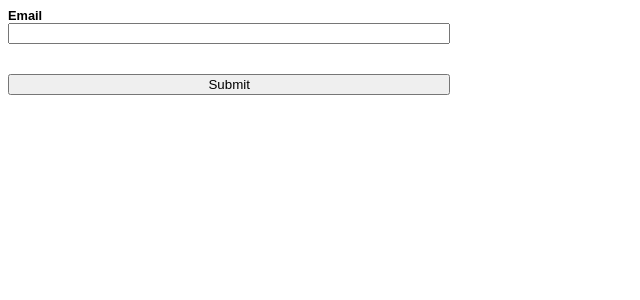
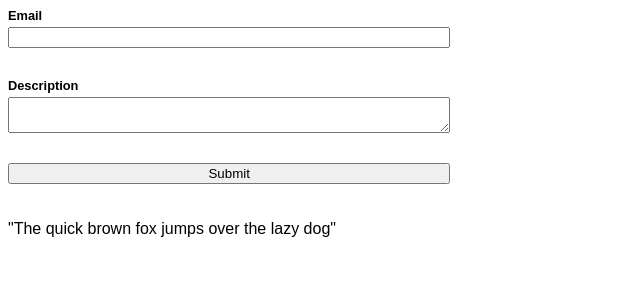
Before and after one commit to jeromeski/formik-reusable-components-demo, a React (Create React App) app: page / in a window 1280 px wide. Shown: the top 300 px of the page, without its empty margins (0-640 px from the left). Built offline with nearby package versions, Linux system fonts and the light colour scheme.

Commit message:
TextArea

```diff
--- a/src/components/FormikContainer.js
+++ b/src/components/FormikContainer.js
@@ -7,7 +7,11 @@
     email: ''
   };
   const validationSchema = Yup.object({
-    email: Yup.string().required('Required!')
+    email: Yup.string().required('Required!'),
+    description: Yup.string()
+      .required('Required')
+      .min(10, 'Must be at least 5 to 100 characters')
+      .max(50, 'Must be at least 5 to 100 characters')
   });
   const onSubmit = (values) => console.log('Form Data :', values);
   return (
@@ -23,7 +27,18 @@
             type="email"
             label="Email"
           />
+
+          <FormikControl
+            control="textarea"
+            name="description"
+            label="Description"
+          />
           <button type="submit">Submit</button>
+          <br />
+          <br />
+          <div>
+            {JSON.stringify('The quick brown fox jumps over the lazy dog')}
+          </div>
         </Form>
       )}
     </Formik>
--- a/src/components/FormikControl.js
+++ b/src/components/FormikControl.js
@@ -1,4 +1,5 @@
 import Input from './Input';
+import TextArea from './TextArea';
 
 function FormikControl(props) {
   const { control, ...rest } = props;
@@ -7,7 +8,9 @@
     case 'input': {
       return <Input {...rest} />;
     }
-    case 'textarea':
+    case 'textarea': {
+      return <TextArea {...rest} />;
+    }
     case 'select':
     case 'radio':
     case 'checkbox':
--- /dev/null
+++ b/src/components/TextArea.js
@@ -0,0 +1,17 @@
+import { ErrorMessage, Field } from 'formik';
+import React from 'react';
+import TextError from './TextError';
+
+function TextArea(props) {
+  const { name, label, ...rest } = props;
+
+  return (
+    <div className="form-control">
+      <label htmlFor={name}>{label}</label>
+      <Field as="textarea" name={name} id={name} {...rest} />
+      <ErrorMessage name={name} component={TextError} />
+    </div>
+  );
+}
+
+export default TextArea;
--- a/src/styles.css
+++ b/src/styles.css
@@ -12,6 +12,7 @@
 label {
   font-weight: bold;
   font-size: 0.8rem;
+  margin-bottom: 4px;
 }
 
 .error {
```
